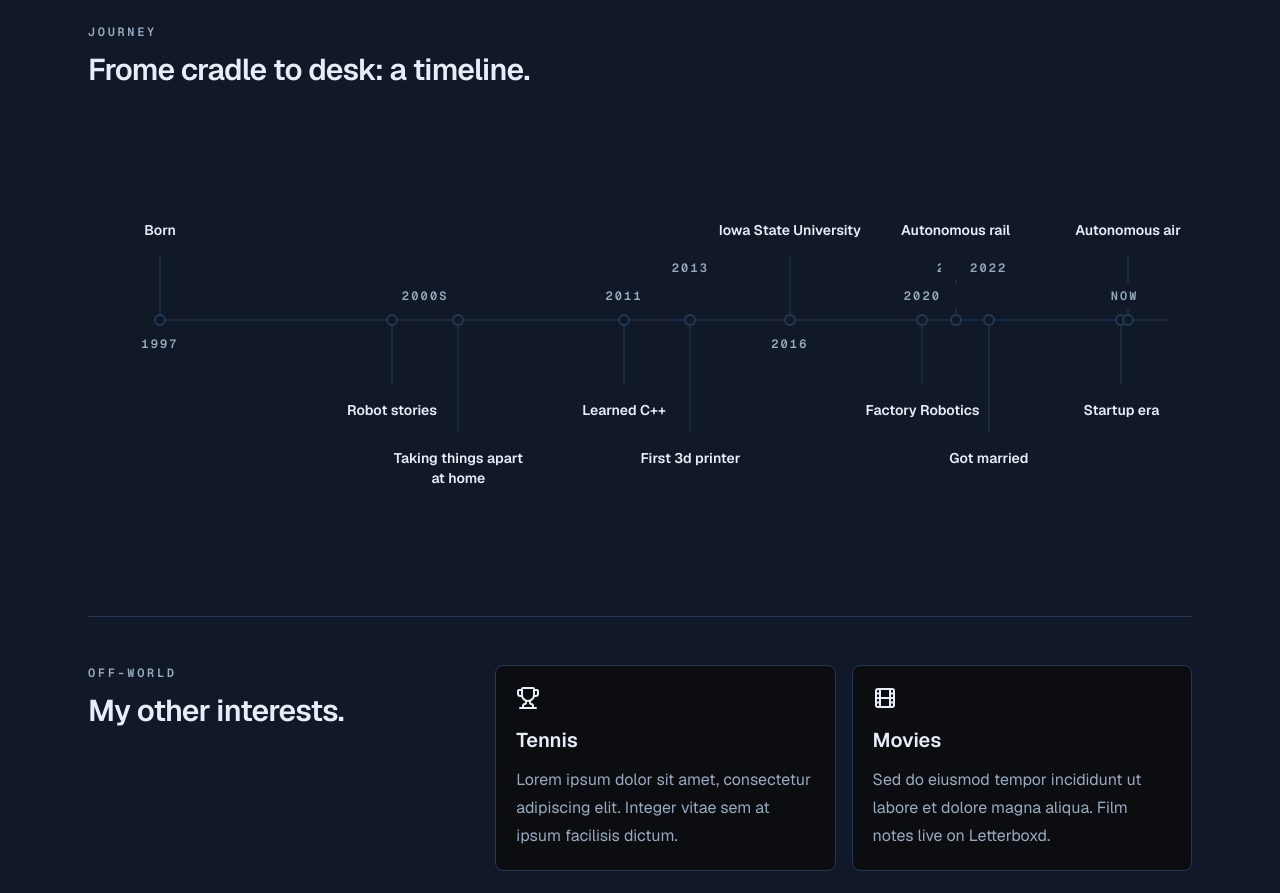
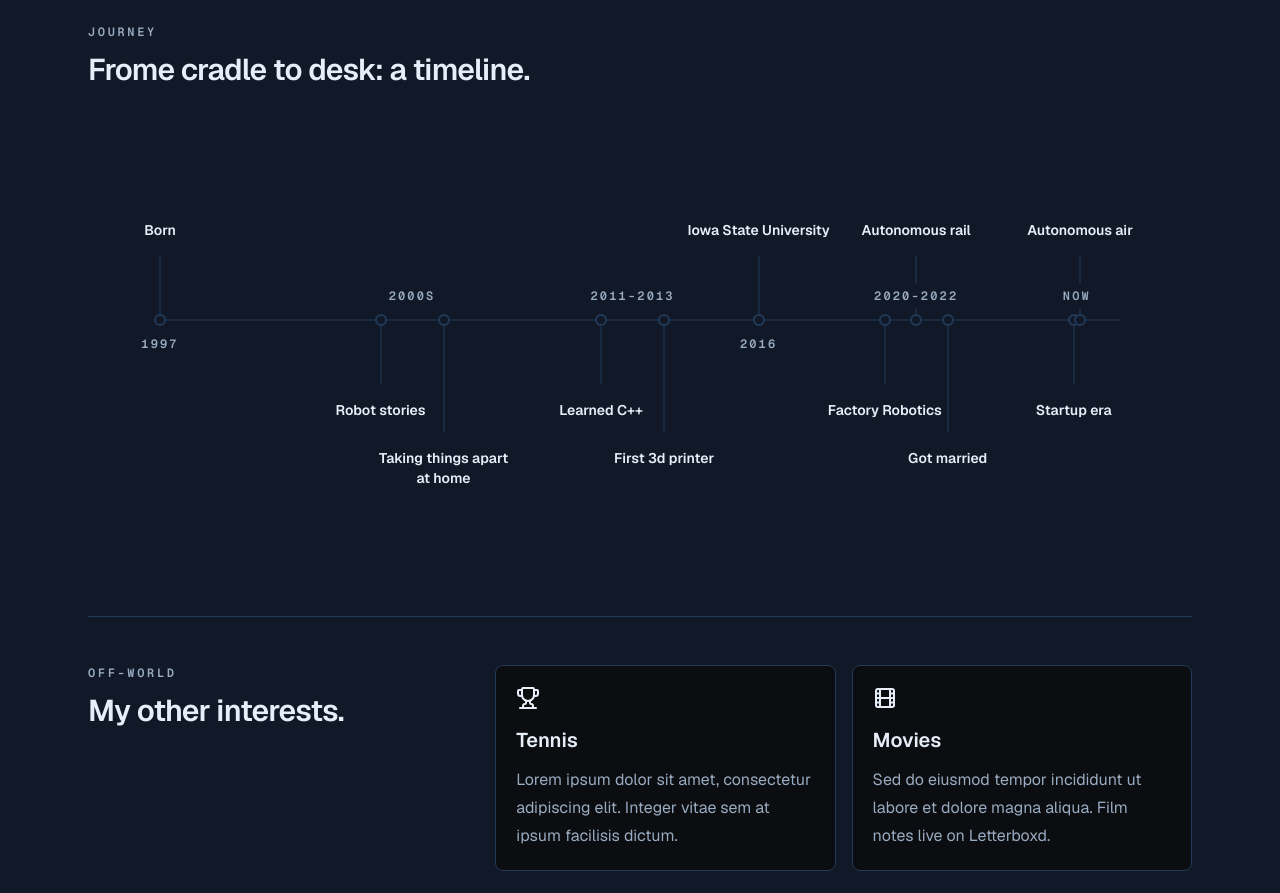
Before and after one commit to IAmUser4574/portfolio, a Next.js app: page / in a window 1280 px wide. Shown: the part 1520-2413 px from the top of the page. Built offline with nearby package versions, Linux system fonts and the light colour scheme.

Commit message:
feat: timeline rendering improvements

```diff
--- a/components/journey-timeline.tsx
+++ b/components/journey-timeline.tsx
@@ -31,10 +31,13 @@ type PlacedJourneyEvent = JourneyEvent & {
 };
 
 type TimelineDateLabel = {
-  laneOffset: number;
   label: string;
   position: number;
   side: "above" | "below";
+};
+
+type RawTimelineDateLabel = TimelineDateLabel & {
+  labels: string[];
 };
 
 function getPosition(dateValue: number, minDate: number, maxDate: number) {
@@ -61,7 +64,18 @@ function getLaneOffset(
         Math.abs(getPosition(previousEvent.dateValue, minDate, maxDate) - position) < 8,
     ).length;
 
-  return nearbyPreviousCount % 2;
+  return Math.min(nearbyPreviousCount, 2);
+}
+
+function getOffsetClass(
+  direction: JourneyEvent["direction"],
+  offset: number,
+  classes: {
+    down: string[];
+    up: string[];
+  },
+) {
+  return classes[direction][offset] ?? classes[direction][classes[direction].length - 1];
 }
 
 function getPopupPosition(
@@ -92,6 +106,19 @@ function getPopupPosition(
   };
 }
 
+function formatDateLabelCluster(labels: string[]) {
+  const uniqueLabels = Array.from(new Set(labels));
+  const numericLabels = uniqueLabels
+    .map((label) => Number(label))
+    .filter((label) => Number.isInteger(label));
+
+  if (numericLabels.length === uniqueLabels.length && numericLabels.length > 1) {
+    return `${Math.min(...numericLabels)}-${Math.max(...numericLabels)}`;
+  }
+
+  return uniqueLabels.join(" / ");
+}
+
 export function JourneyTimeline({ events }: JourneyTimelineProps) {
   const [activeIndex, setActiveIndex] = useState<number | null>(null);
   const [popupPosition, setPopupPosition] = useState<PopupPosition | null>(null);
@@ -120,7 +147,7 @@ export function JourneyTimeline({ events }: JourneyTimelineProps) {
       ]);
     });
 
-    return Array.from(labels.entries()).map(([label, labelEvents], index, groupedLabels) => {
+    const rawLabels: RawTimelineDateLabel[] = Array.from(labels.entries()).map(([label, labelEvents]) => {
       const positions = labelEvents.map((event) => event.position);
       const position =
         positions.reduce((total, eventPosition) => total + eventPosition, 0) /
@@ -133,33 +160,43 @@ export function JourneyTimeline({ events }: JourneyTimelineProps) {
       ).length;
       const nearbyDownCount = nearbyEvents.length - nearbyUpCount;
       const side = nearbyDownCount >= nearbyUpCount ? "above" : "below";
-      const nearbyPreviousCount = groupedLabels
-        .slice(0, index)
-        .filter(([, previousEvents]) => {
-          const previousUpCount = previousEvents.filter(
-            (event) => event.direction === "up",
-          ).length;
-          const previousSide =
-            previousUpCount >= previousEvents.length - previousUpCount
-              ? "below"
-              : "above";
-          const previousPositions = previousEvents.map((event) => event.position);
-          const previousPosition =
-            previousPositions.reduce(
-              (total, eventPosition) => total + eventPosition,
-              0,
-            ) / previousPositions.length;
-
-          return previousSide === side && Math.abs(previousPosition - position) < 7;
-        }).length;
 
       return {
-        laneOffset: nearbyPreviousCount % 2,
         label,
+        labels: [label],
         position,
         side,
       };
     });
+
+    return rawLabels
+      .sort((a, b) => a.position - b.position)
+      .reduce<RawTimelineDateLabel[]>((clusteredLabels, label) => {
+        const previousLabel = clusteredLabels[clusteredLabels.length - 1];
+
+        if (
+          previousLabel &&
+          previousLabel.side === label.side &&
+          Math.abs(label.position - previousLabel.position) < 9
+        ) {
+          const labels = [...previousLabel.labels, ...label.labels];
+
+          clusteredLabels[clusteredLabels.length - 1] = {
+            label: formatDateLabelCluster(labels),
+            labels,
+            position:
+              (previousLabel.position * previousLabel.labels.length +
+                label.position * label.labels.length) /
+              labels.length,
+            side: previousLabel.side,
+          };
+
+          return clusteredLabels;
+        }
+
+        return [...clusteredLabels, label];
+      }, [])
+      .map(({ label, position, side }) => ({ label, position, side }));
   }, [placedEvents]);
 
   const activeEvent = activeIndex === null ? null : placedEvents[activeIndex];
@@ -224,7 +261,7 @@ export function JourneyTimeline({ events }: JourneyTimelineProps) {
 
   return (
     <div className="mt-10 overflow-x-auto overflow-y-visible pb-6">
-      <div className="relative h-[24rem] min-w-[72rem] px-36">
+      <div className="relative h-[24rem] min-w-[72rem] px-36 xl:min-w-full">
         <div className="absolute left-18 right-18 top-1/2 h-px -translate-y-1/2 bg-border" />
 
         <div className="absolute left-18 right-28 top-1/2">
@@ -232,14 +269,8 @@ export function JourneyTimeline({ events }: JourneyTimelineProps) {
             <span
               key={dateLabel.label}
               className={cn(
-                "absolute left-0 z-10 w-24 -translate-x-1/2 bg-card py-1 text-center font-mono text-xs font-semibold uppercase tracking-[0.18em] text-muted-foreground",
-                dateLabel.side === "below"
-                  ? dateLabel.laneOffset === 1
-                    ? "top-10"
-                    : "top-3"
-                  : dateLabel.laneOffset === 1
-                    ? "-top-16"
-                    : "-top-9",
+                "absolute left-0 z-10 w-28 -translate-x-1/2 bg-card py-1 text-center font-mono text-xs font-semibold uppercase tracking-[0.18em] text-muted-foreground",
+                dateLabel.side === "below" ? "top-3" : "-top-9",
               )}
               style={{ left: `${dateLabel.position}%` } as CSSProperties}
             >
@@ -250,14 +281,19 @@ export function JourneyTimeline({ events }: JourneyTimelineProps) {
           {placedEvents.map((event, index) => {
             const active = activeIndex === index;
             const goesUp = event.direction === "up";
-            const spurClassName = event.laneOffset === 1 ? "h-28" : "h-16";
+            const spurClassName = getOffsetClass(event.direction, event.laneOffset, {
+              down: ["h-16", "h-28", "h-40"],
+              up: ["h-16", "h-28", "h-40"],
+            });
             const labelClassName = goesUp
-              ? event.laneOffset === 1
-                ? "bottom-32"
-                : "bottom-20"
-              : event.laneOffset === 1
-                ? "top-32"
-                : "top-20";
+              ? getOffsetClass("up", event.laneOffset, {
+                  down: [],
+                  up: ["bottom-20", "bottom-32", "bottom-44"],
+                })
+              : getOffsetClass("down", event.laneOffset, {
+                  down: ["top-20", "top-32", "top-44"],
+                  up: [],
+                });
             return (
               <div
                 key={`${event.dateLabel}-${event.title}`}
```
